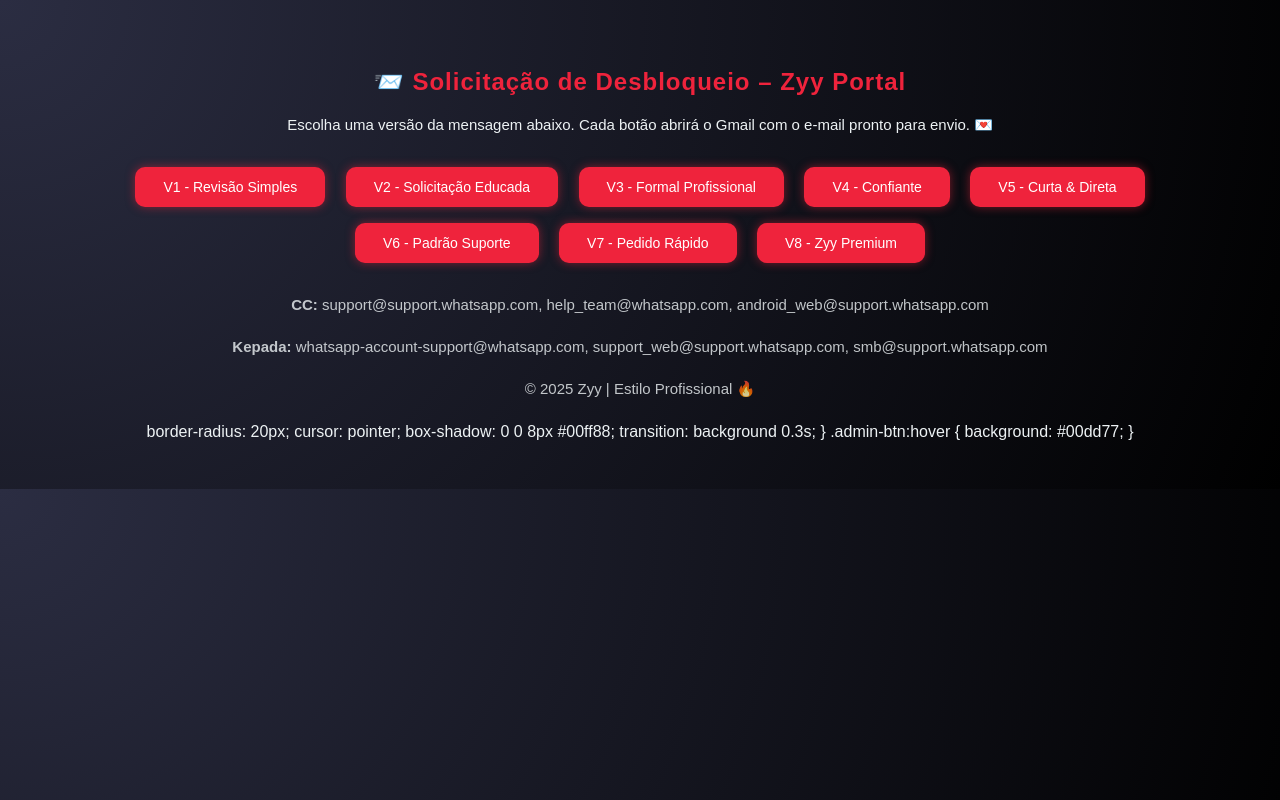
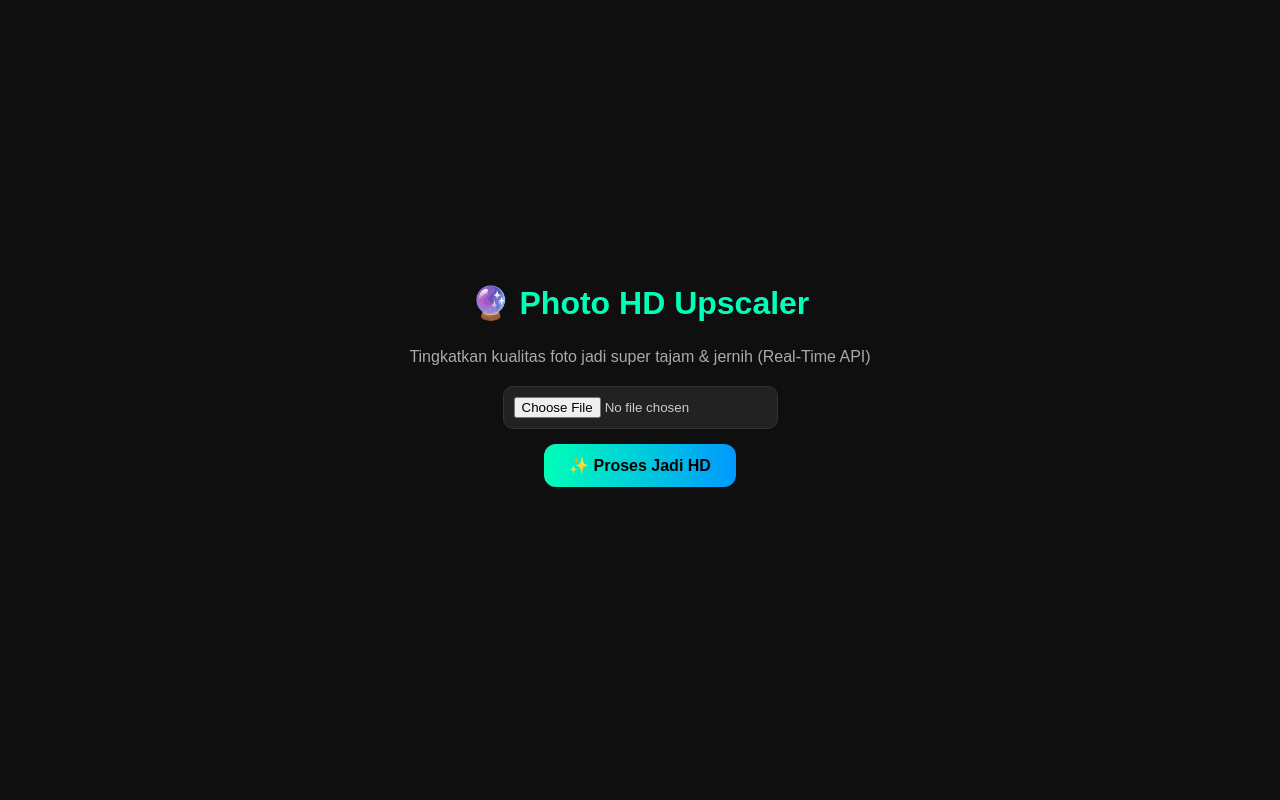
Before and after one commit to Pinn34/wa-suport, a plain HTML site: page index.html in a window 1280 px wide. Drawn offline with Linux system fonts and the light colour scheme.

Commit message:
Update index.html

```diff
--- a/index.html
+++ b/index.html
@@ -1,89 +1,126 @@
-
 <!DOCTYPE html>
-<html lang="pt">
+<html lang="id">
 <head>
-<meta charset="UTF-8">
-<meta name="viewport" content="width=device-width, initial-scale=1.0">
-<title>Zyy Unblock Mail Portal</title>
+  <meta charset="UTF-8" />
+  <meta name="viewport" content="width=device-width, initial-scale=1.0" />
+  <title>Photo HD Upscaler — Pinzy</title>
   <style>
     body {
-  font-family: 'Poppins', sans-serif;
-  background: radial-gradient(circle at top left, #2b2d42, #000);
-  color: #edf2f4;
+      font-family: "Poppins", sans-serif;
+      background: #0f0f0f;
+      color: #fff;
+      display: flex;
+      flex-direction: column;
+      align-items: center;
+      justify-content: center;
+      min-height: 100vh;
       text-align: center;
-  padding: 40px 20px;
+      margin: 0;
     }
-h2 {
-  color: #ef233c;
-  letter-spacing: 1px;
-  font-weight: 600;
+    h1 {
+      margin-bottom: 10px;
+      color: #00ffb7;
     }
     p {
-  font-size: 15px;
-  margin: 10px 0 25px;
+      color: #aaa;
+      margin-bottom: 20px;
     }
-.button {
-  display: inline-block;
-  margin: 8px;
-  padding: 12px 28px;
-  font-size: 14px;
+    input[type="file"] {
+      background: #222;
+      padding: 10px;
       border-radius: 10px;
-  background: #ef233c;
-  color: white;
-  text-decoration: none;
-  box-shadow: 0 0 10px rgba(239,35,60,0.5);
+      border: 1px solid #333;
+      color: #ccc;
+      cursor: pointer;
+    }
+    button {
+      margin-top: 15px;
+      background: linear-gradient(90deg, #00ffb7, #0099ff);
+      color: black;
+      padding: 12px 25px;
+      border: none;
+      border-radius: 12px;
+      font-size: 16px;
+      cursor: pointer;
+      font-weight: bold;
       transition: 0.3s;
     }
-.button:hover {
-  background: #d90429;
-  transform: scale(1.06);
+    button:hover {
+      opacity: 0.8;
     }
-.footer {
+    #preview, #result {
       margin-top: 25px;
-  font-size: 13px;
-  opacity: 0.8;
+      max-width: 80%;
+      border-radius: 10px;
+      box-shadow: 0 0 20px rgba(0,255,183,0.3);
+    }
+    #loading {
+      display: none;
+      margin-top: 20px;
+      color: #00ffb7;
     }
   </style>
 </head>
 <body>
+  <h1>🔮 Photo HD Upscaler</h1>
+  <p>Tingkatkan kualitas foto jadi super tajam & jernih (Real-Time API)</p>
 
-<h2>📨 Solicitação de Desbloqueio – Zyy Portal</h2>
-<p>Escolha uma versão da mensagem abaixo. Cada botão abrirá o Gmail com o e-mail pronto para envio. 💌</p>
+  <input type="file" id="photo" accept="image/*" />
+  <button id="process">✨ Proses Jadi HD</button>
 
-<!-- Botões com Mailto Auto -->
-<a href="mailto:whatsapp-account-support@whatsapp.com?cc=support@support.whatsapp.com,help_team@whatsapp.com,android_web@support.whatsapp.com&subject=Revisão%20de%20Conta%20-%20Zyy%20(V1)&body=Olá%20Equipe%20do%20WhatsApp,%0A%0AMeu%20número%20+62%20895-3732-44446%20foi%20bloqueado.%20Por%20favor,%20verifiquem%20manualmente%20pois%20não%20violei%20as%20regras.%0A%0AAtenciosamente,%0AZyy" class="button">V1 - Revisão Simples</a>
+  <p id="loading">⏳ Sedang memproses foto, harap tunggu...</p>
 
-<a href="mailto:whatsapp-account-support@whatsapp.com?cc=support@support.whatsapp.com,help_team@whatsapp.com,android_web@support.whatsapp.com&subject=Solicitação%20Gentil%20-%20Zyy%20(V2)&body=Prezada%20Equipe%20do%20WhatsApp,%0A%0APeço%20educadamente%20uma%20revisão%20do%20bloqueio%20do%20meu%20número%20+62%20895-3732-44446.%20Estou%20disposto%20a%20seguir%20todas%20as%20políticas.%0A%0ACom%20respeito,%0AZyy" class="button">V2 - Solicitação Educada</a>
+  <img id="preview" src="" alt="" />
+  <img id="result" src="" alt="" />
 
-<a href="mailto:whatsapp-account-support@whatsapp.com?cc=support@support.whatsapp.com,help_team@whatsapp.com,android_web@support.whatsapp.com&subject=Revisão%20Formal%20de%20Conta%20-%20Zyy%20(V3)&body=Prezada%20equipe%20responsável,%0A%0ASolicito%20formalmente%20a%20reanálise%20da%20suspensão%20do%20número%20+62%20895-3732-44446.%20Creio%20que%20foi%20um%20equívoco%20do%20sistema.%0A%0AAtenciosamente,%0AZyy" class="button">V3 - Formal Profissional</a>
+  <script>
+    const API_KEY = "2659d73e-fd67-4d47-826b-4e3e98226b12";
+    const processBtn = document.getElementById("process");
+    const fileInput = document.getElementById("photo");
+    const previewImg = document.getElementById("preview");
+    const resultImg = document.getElementById("result");
+    const loading = document.getElementById("loading");
 
-<a href="mailto:whatsapp-account-support@whatsapp.com?cc=support@support.whatsapp.com,help_team@whatsapp.com,android_web@support.whatsapp.com&subject=Pedido%20de%20Reativação%20-%20Zyy%20(V4)&body=Olá%20Time%20do%20WhatsApp,%0A%0AEstou%20confiante%20de%20que%20meu%20número%20+62%20895-3732-44446%20foi%20bloqueado%20por%20engano.%20Peço%20sua%20ajuda%20para%20reativar.%0A%0AMuito%20obrigado,%0AZyy" class="button">V4 - Confiante</a>
+    fileInput.addEventListener("change", () => {
+      const file = fileInput.files[0];
+      if (file) {
+        const reader = new FileReader();
+        reader.onload = e => {
+          previewImg.src = e.target.result;
+        };
+        reader.readAsDataURL(file);
+      }
+    });
 
-<a href="mailto:whatsapp-account-support@whatsapp.com?cc=support@support.whatsapp.com,help_team@whatsapp.com,android_web@support.whatsapp.com&subject=Desbloqueio%20Urgente%20-%20Zyy%20(V5)&body=Olá,%0A%0APor%20favor,%20verifiquem%20meu%20número%20+62%20895-3732-44446.%20Não%20violei%20as%20regras.%20Peço%20revisão%20urgente.%0A%0AZyy" class="button">V5 - Curta & Direta</a>
+    processBtn.addEventListener("click", async () => {
+      const file = fileInput.files[0];
+      if (!file) return alert("Pilih foto dulu ya!");
 
-<a href="mailto:whatsapp-account-support@whatsapp.com?cc=support@support.whatsapp.com,help_team@whatsapp.com,android_web@support.whatsapp.com&subject=Suporte%20de%20Conta%20-%20Zyy%20(V6)&body=Prezada%20equipe,%0A%0ASolicito%20assistência%20para%20recuperar%20o%20número%20+62%20895-3732-44446.%20Bloqueado%20indevidamente.%20Agradeço%20a%20atenção.%0A%0AZyy" class="button">V6 - Padrão Suporte</a>
+      loading.style.display = "block";
+      resultImg.src = "";
 
-<a href="mailto:whatsapp-account-support@whatsapp.com?cc=support@support.whatsapp.com,help_team@whatsapp.com,android_web@support.whatsapp.com&subject=Pedido%20Rápido%20de%20Análise%20-%20Zyy%20(V7)&body=Olá%20WhatsApp,%0A%0AMeu%20número%20+62%20895-3732-44446%20foi%20bloqueado.%20Peço%20verificação%20rápida.%20Obrigado.%0A%0AZyy" class="button">V7 - Pedido Rápido</a>
+      const formData = new FormData();
+      formData.append("image", file);
 
-<a href="mailto:whatsapp-account-support@whatsapp.com?cc=support@support.whatsapp.com,help_team@whatsapp.com,android_web@support.whatsapp.com&subject=Análise%20Especial%20-%20Zyy%20(V8)&body=Equipe%20do%20WhatsApp,%0A%0ASolicito%20uma%20análise%20especial%20para%20o%20número%20+62%20895-3732-44446.%20Acredito%20em%20um%20erro%20do%20sistema%20e%20peço%20restauração.%0A%0ACom%20gratidão,%0AZyy" class="button">V8 - Zyy Premium</a>
+      try {
+        const res = await fetch("https://api.deepai.org/api/torch-srgan", {
+          method: "POST",
+          headers: { "Api-Key": API_KEY },
+          body: formData
+        });
+        const data = await res.json();
 
-<div class="footer">
-<p><b>CC:</b> support@support.whatsapp.com, help_team@whatsapp.com, android_web@support.whatsapp.com</p>
-<p><b>Kepada:</b> whatsapp-account-support@whatsapp.com, support_web@support.whatsapp.com, smb@support.whatsapp.com</p>
-<p>© 2025 Zyy | Estilo Profissional 🔥</p>
-</div>
-
+        if (data.output_url) {
+          resultImg.src = data.output_url;
+        } else {
+          alert("Gagal memperbaiki foto, coba lagi!");
+        }
+      } catch (e) {
+        alert("Terjadi kesalahan: " + e.message);
+      } finally {
+        loading.style.display = "none";
+      }
+    });
+  </script>
 </body>
 </html>
-          border-radius: 20px;
-      cursor: pointer;
-      box-shadow: 0 0 8px #00ff88;
-      transition: background 0.3s;
-    }
-
-    .admin-btn:hover {
-      background: #00dd77;
-    }
-  </style>
-</head>
-<body>
```
Lines whose indentation alone changed are shown as unchanged.
